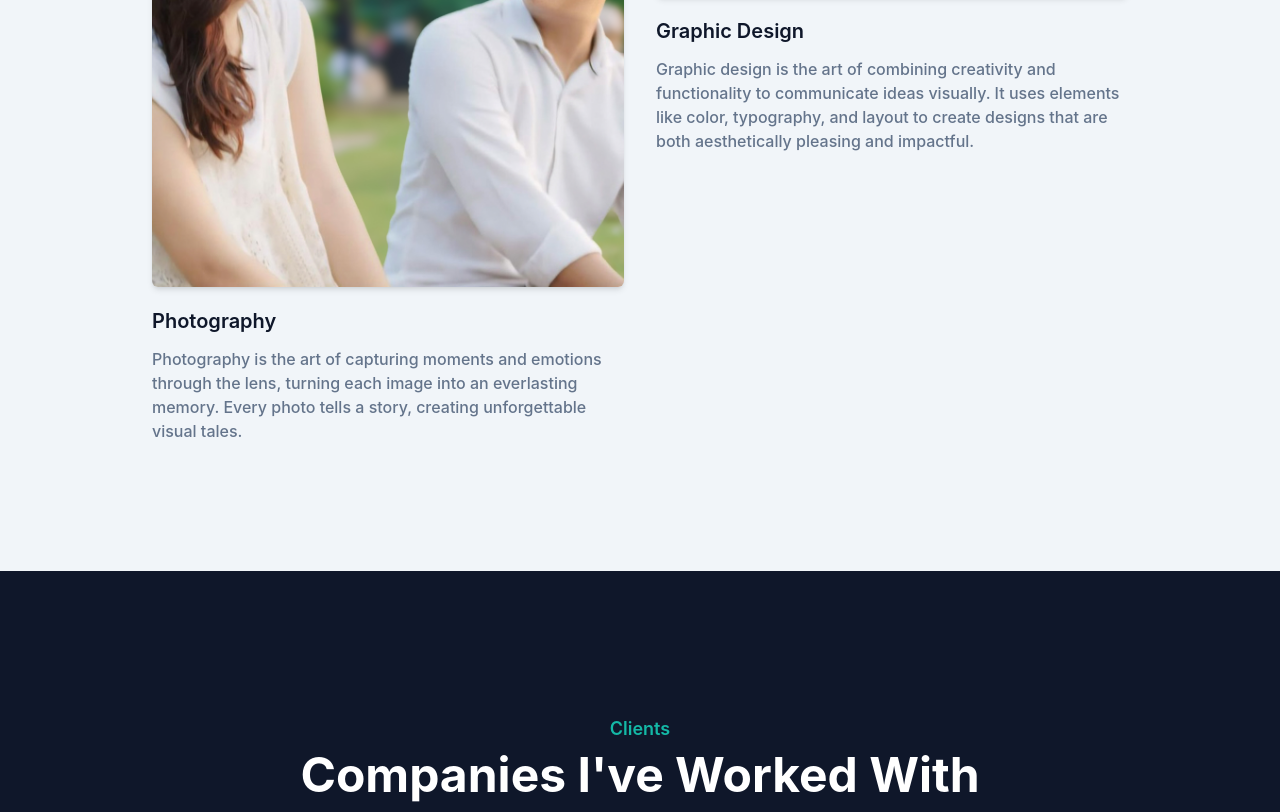
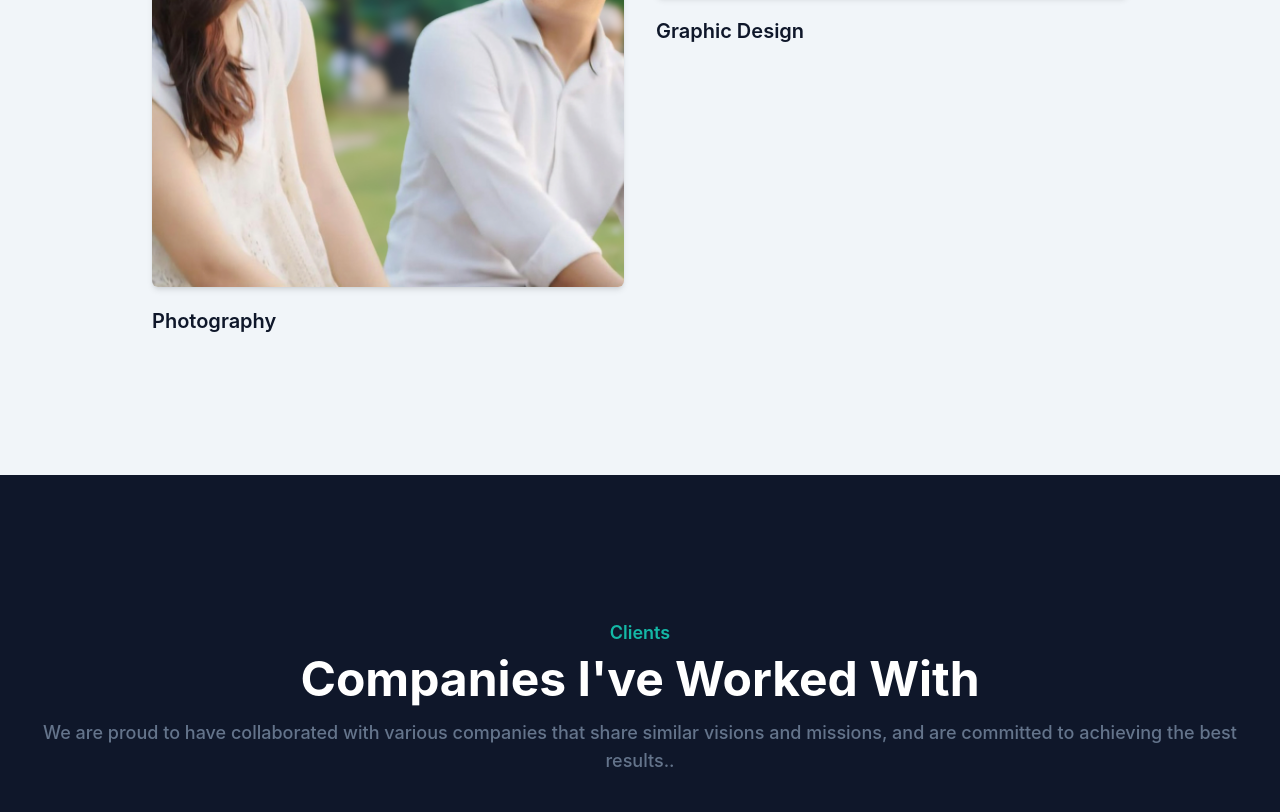
Before and after one commit to irfannabdul/portfolio-irfan, a website: page index.html in a window 1280 px wide. Shown: the part 1972-2784 px from the top of the page. Drawn offline with Linux system fonts and the light colour scheme.

Commit message:
Update proyek

```diff
--- a/index.html
+++ b/index.html
@@ -98,7 +98,7 @@
         <div class="flex flex-wrap">
           <div class="w-full self-center px-4 lg:w-1/2">
             <h1 class="text-base font-semibold text-primary md:text-xl">
-              Hallo semua 👋, saya
+              Hello everyone 👋, I am
               <span class="block font-bold text-dark text-4xl mt-1 lg:text-5xl"
                 >IRFAN</span
               >
@@ -305,11 +305,7 @@
             <h3 class="font-semibold text-xl text-dark mt-5 mb-3">
               Photography
             </h3>
-            <p class="font-medium text-base text-secondary">
-              Photography is the art of capturing moments and emotions through
-              the lens, turning each image into an everlasting memory. Every
-              photo tells a story, creating unforgettable visual tales.
-            </p>
+            <p class="font-medium text-base text-secondary"></p>
           </div>
           <!-- Portfolio 2 -->
           <div class="mb-12 p-4 md:w-1/2">
@@ -319,12 +315,7 @@
             <h3 class="font-semibold text-xl text-dark mt-5 mb-3">
               Graphic Design
             </h3>
-            <p class="font-medium text-base text-secondary">
-              Graphic design is the art of combining creativity and
-              functionality to communicate ideas visually. It uses elements like
-              color, typography, and layout to create designs that are both
-              aesthetically pleasing and impactful.
-            </p>
+            <p class="font-medium text-base text-secondary"></p>
           </div>
         </div>
       </div>
@@ -389,11 +380,7 @@
             <div
               class="bg-white rounded-xl shadow-lg overflow-hidden mb-10 hover:shadow-lg hover:opacity-50 transition duration-300 ease-in-out"
             >
-              <img
-                src="img/portfolios 3.copy.jpg"
-                alt="Fotografi"
-                class="w-full"
-              />
+              <img src="img/Untitled-1.jpg" alt="Fotografi" class="w-full" />
               <div class="py-4 px-2 text-center">
                 <!-- Menambahkan text-center untuk memusatkan teks -->
                 <h3>
```
Also changed, not shown: src/output.css.
